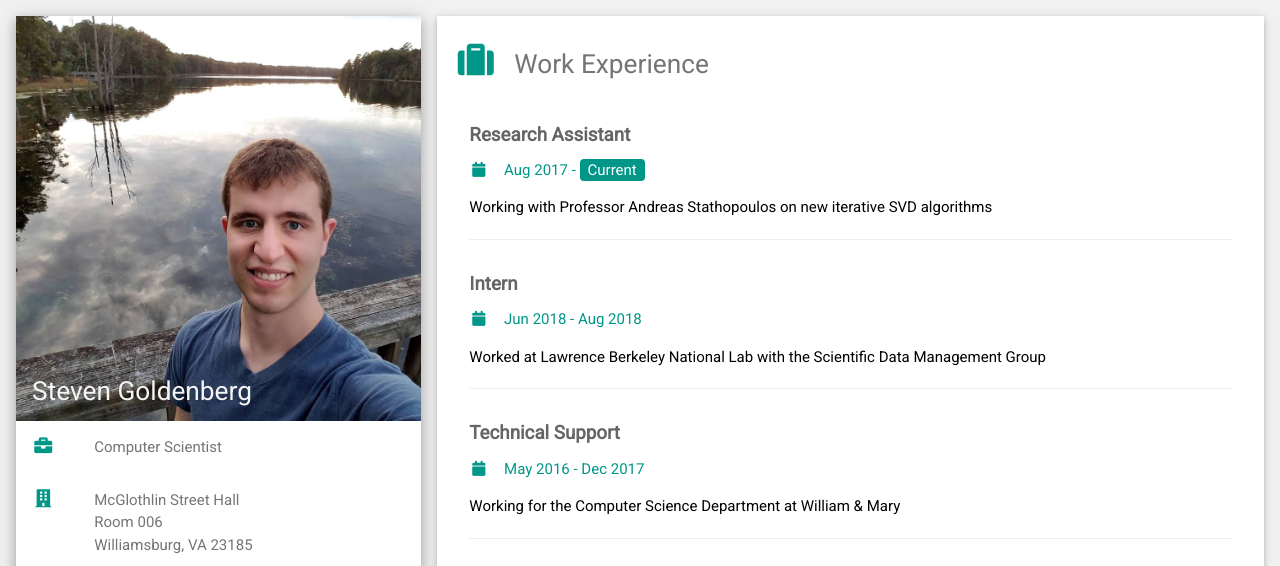
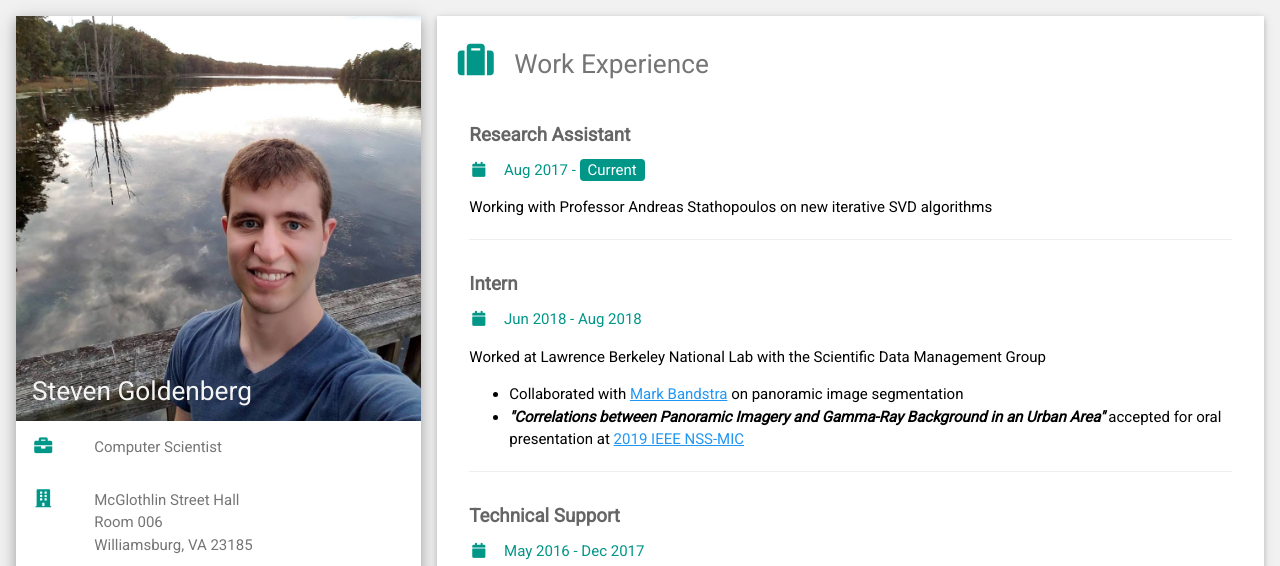
Before and after one commit to sgoldenCS/public_html, a plain HTML site: page index.html in a window 1280 px wide. Shown: the top 566 px of the page. Drawn offline with nearby package versions, Linux system fonts and the light colour scheme.

Commit message:
Added LBNL work description and IEEE NSS conference

```diff
--- a/index.html
+++ b/index.html
@@ -169,6 +169,12 @@
                             2018
                         </h5>
                         <p>Worked at Lawrence Berkeley National Lab with the Scientific Data Management Group</p>
+			<ul>
+				<li>  Collaborated with <a class="w3-text-blue" href="https://anp.lbl.gov/mark-bandstra/"> Mark Bandstra</a> on panoramic image segmentation </li>
+				<li> <em><b> "Correlations between Panoramic Imagery and Gamma-Ray Background in an Urban Area"</b></em>
+					accepted for oral presentation at <a class="w3-text-blue" href="https://nssmic.ieee.org/2019/"> 2019 IEEE NSS-MIC</a>
+				</li>
+			</ul>
                         <hr>
                     </div>
                     <div class="w3-container">
```
